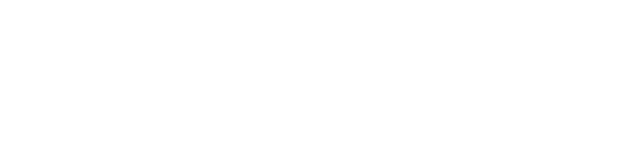
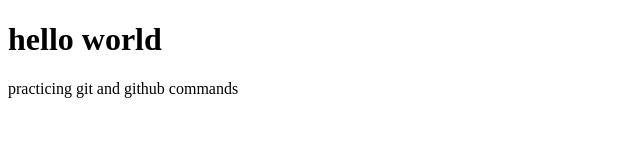
Before and after one commit to MBilalShaikh2003/gitandgithub, a plain HTML site: page index.html in a window 1280 px wide. Shown: the whole page, without its empty margins (0-640 px from the left). Drawn offline with Linux system fonts and the light colour scheme.

Commit message:
added heading and a para

```diff
--- a/index.html
+++ b/index.html
@@ -6,6 +6,7 @@
     <title>Document</title>
 </head>
 <body>
-
+    <h1>hello world</h1>
+    <p>practicing git and github commands</p>
 </body>
 </html>
```
